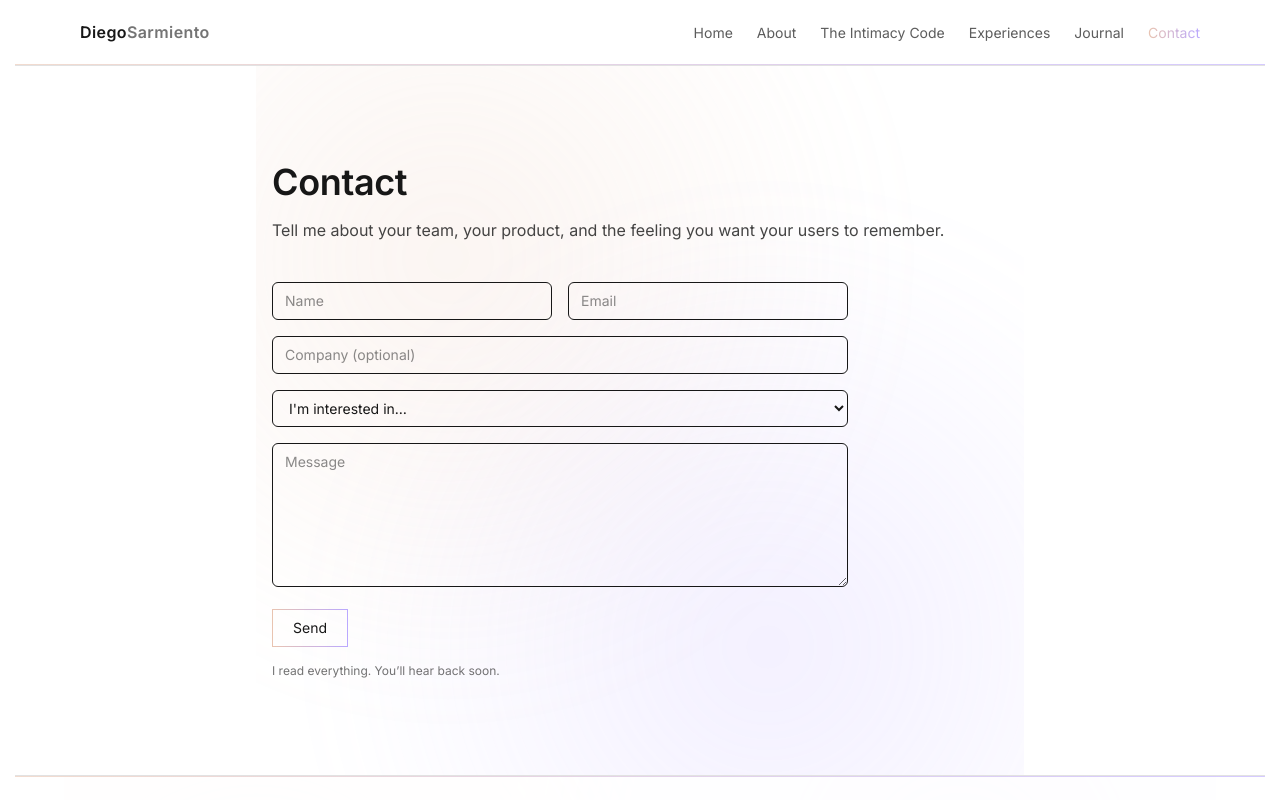
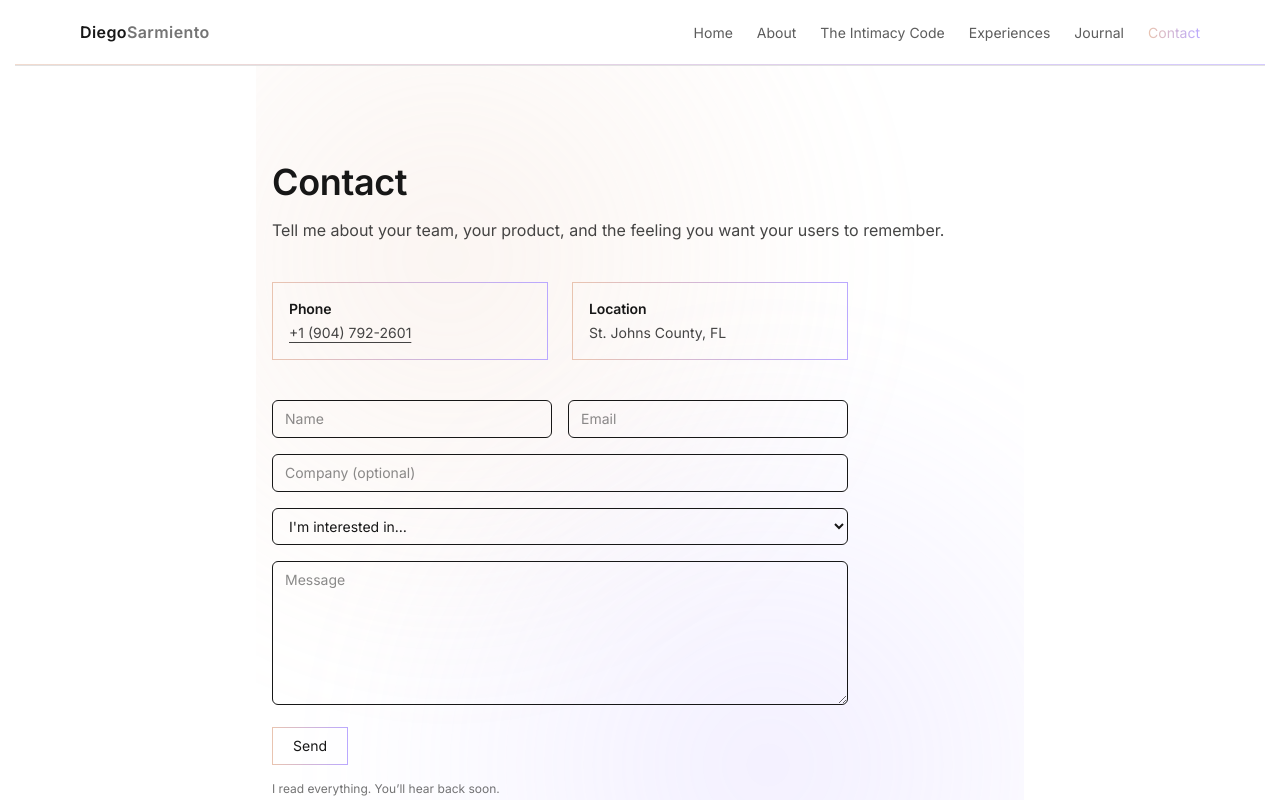
Before and after one commit to diegolsarmiento/ds-intimacy-portal, a Next.js app: page /contact in a window 1280 px wide. Shown: the top 800 px of the page. Built offline with nearby package versions, Linux system fonts and the light colour scheme; no server answers.

Commit message:
updated contact

```diff
--- a/app/contact/page.tsx
+++ b/app/contact/page.tsx
@@ -26,6 +26,25 @@ export default async function ContactPage({
           Thank you — your message has been received.
         </p>
       )}
+
+      {/* Contact Info Blocks */}
+      <div className="mt-10 grid gap-6 md:grid-cols-2 max-w-xl">
+        <div className="rounded-xl border border-glow p-4 space-y-1">
+          <h3 className="text-sm font-semibold">Phone</h3>
+          <p className="text-sm opacity-80">
+            <a href="tel:+1-XXX-XXX-XXXX" className="underline underline-offset-4 hover:opacity-100">
+              +1 (904) 792-2601
+            </a>
+          </p>
+        </div>
+
+        <div className="rounded-xl border border-glow p-4 space-y-1">
+          <h3 className="text-sm font-semibold">Location</h3>
+          <p className="text-sm opacity-80">
+            St. Johns County, FL
+          </p>
+        </div>
+      </div>
 
       <form className="mt-10 space-y-4 max-w-xl" action={handleContact}>
         <div className="grid gap-4 md:grid-cols-2">
```
